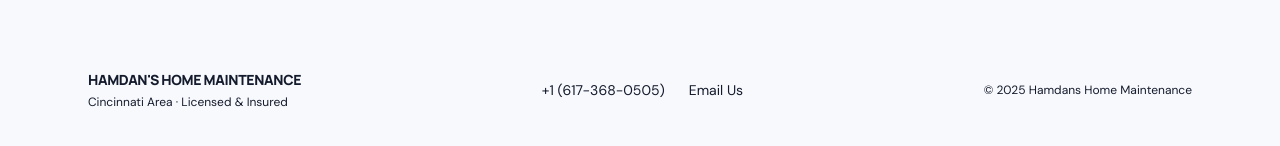
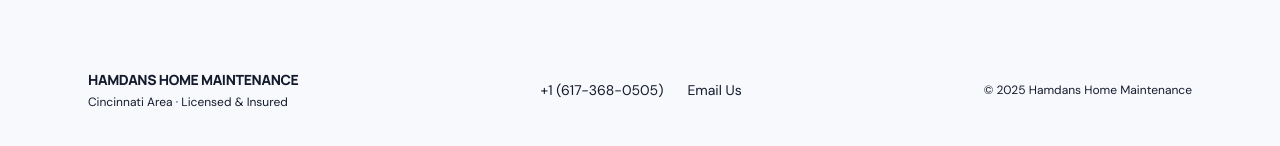
Before and after one commit to MohamadHussham/HAMDNASHOMEMAINTENANCE, a React (Vite) app: page / in a window 1280 px wide. Shown: the part 3990-4136 px from the top of the page. Built offline with nearby package versions, Linux system fonts and the light colour scheme.

Commit message:
s in hamdans added

```diff
--- a/src/app/App.tsx
+++ b/src/app/App.tsx
@@ -809,7 +809,7 @@ export default function App() {
               className="font-extrabold text-sm tracking-tight"
               style={{ fontFamily: "Manrope, sans-serif" }}
             >
-              HAMDAN'S HOME MAINTENANCE
+              HAMDANS HOME MAINTENANCE
             </p>
             <p className="text-primary-foreground/50 text-xs mt-1">
               Cincinnati Area · Licensed & Insured
```
